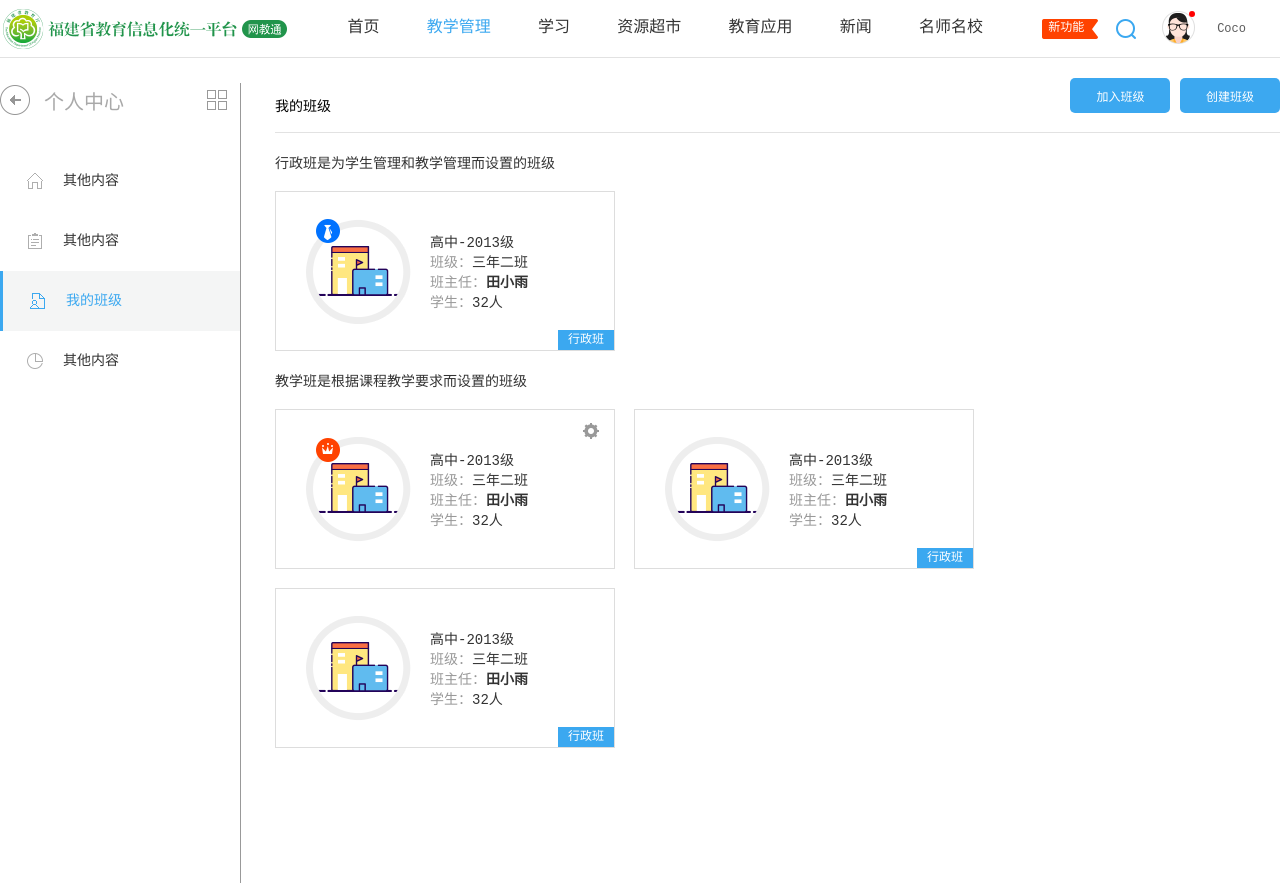
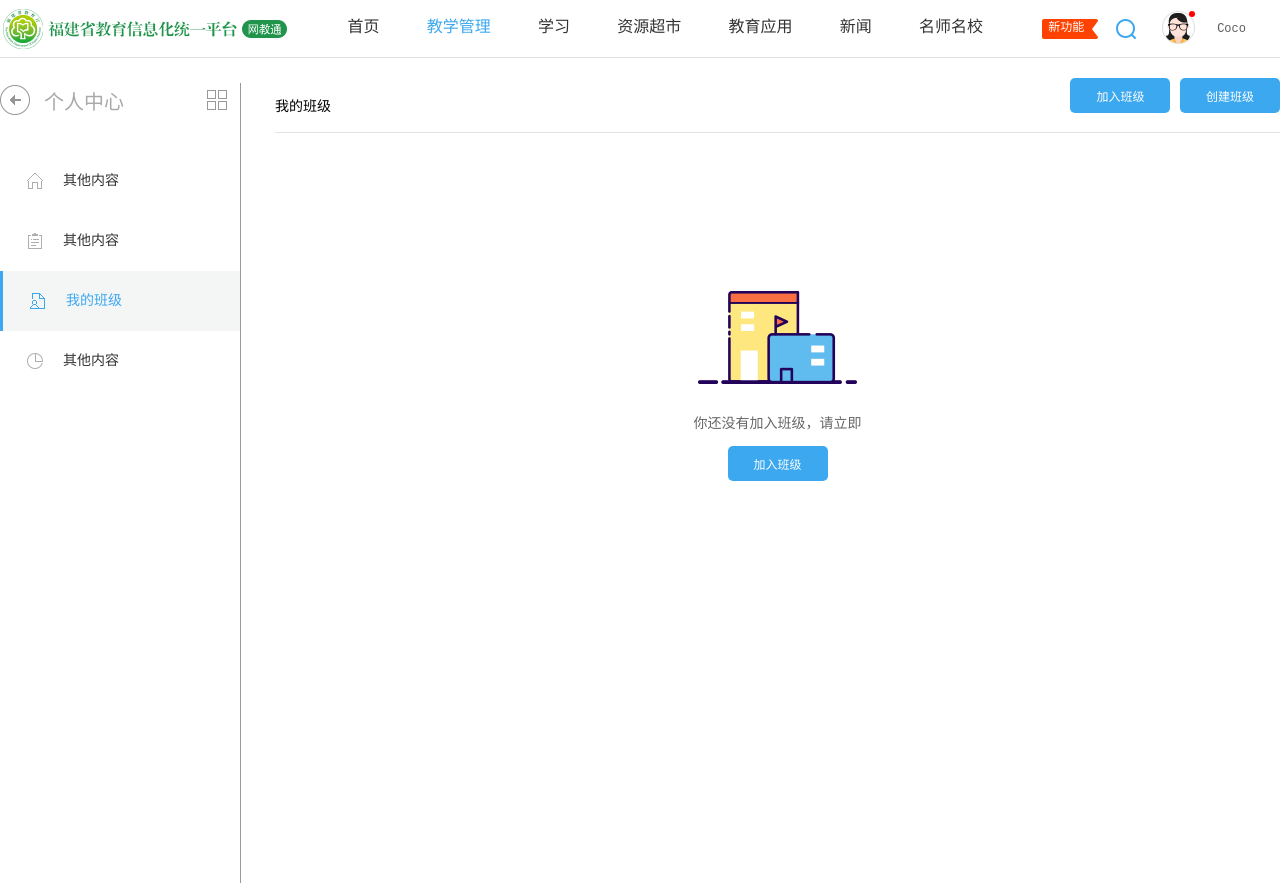
Before and after one commit to wengsj11/webbootcamp, a plain HTML site: page index.html in a window 1280 px wide. Drawn offline with Linux system fonts and the light colour scheme.

Commit message:
add noclass page.

```diff
--- a/index.html
+++ b/index.html
@@ -80,7 +80,7 @@
                 </div>
             </header>
             <!-- 班级列表内容 -->
-            <section class="l-main__bd cl-content">
+            <section class="l-main__bd cl-content content-hide">
                 <p class="cl-intro">行政班是为学生管理和教学管理而设置的班级</p>
                 <div class="cl-list">
                     <div class="cl-list-item">
@@ -129,6 +129,12 @@
                         <div class="cl-tag">行政班</div>
                     </div>
                 </div>
+            </section>
+            <!-- 未加入班级页面 -->
+            <section class="l-main__bd no-content">
+                <img src="./images/noclass.png" alt="noclass" class="no-content__pic">
+                <div class="no-content__txt">你还没有加入班级，请立即</div>
+                <button class="o-btn o-main__btn" id="join-btn">加入班级</button>
             </section>
             <!-- 创建班级内容 -->
             <section class="l-main__bd cr-content content-hide">
--- a/styles/index.css
+++ b/styles/index.css
@@ -237,7 +237,7 @@
     margin-left: 34px;
     width: 100%;
 }
-/* 主踢头部部分 */
+/* 主体头部部分 */
 .l-main__hd {
     width: 100%;
     height: 49px;
@@ -264,6 +264,20 @@
     background-color: #3ca8f0;
     font-size: 12px;
     color: #fff;
+}
+.o-main__btn:hover {
+    background-color: #3086c0;
+}
+/* 未加入班级页面 */
+.no-content {
+    padding-top: 158px;
+    text-align: center;
+}
+.no-content__txt {
+    color: #666666;
+    font-size: 14px;
+    margin-top: 23px;
+    margin-bottom: 14px;
 }
 /* 班级列表页面 */
 .cl-intro {
```
Also changed, not shown: images/myclass.png (added), images/noclass.png (added), 行政班标签.png (added), 角标.png (added).
